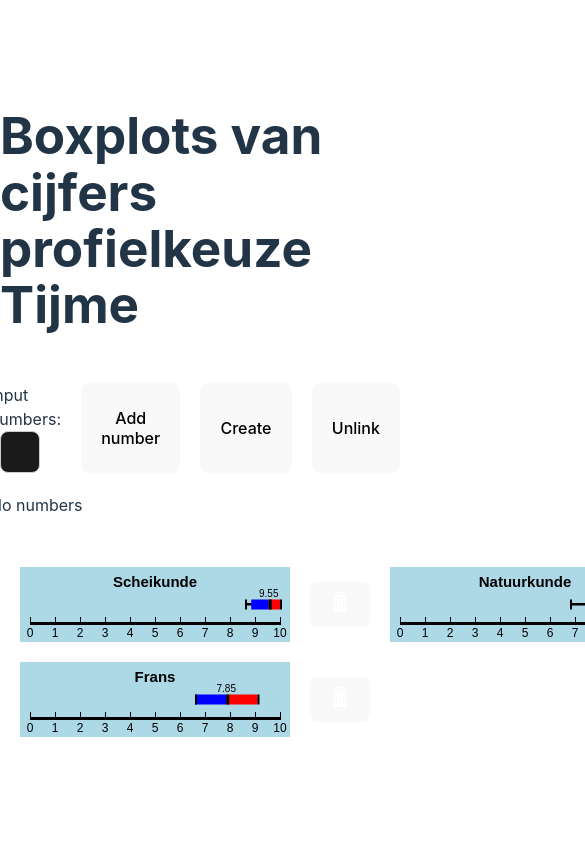
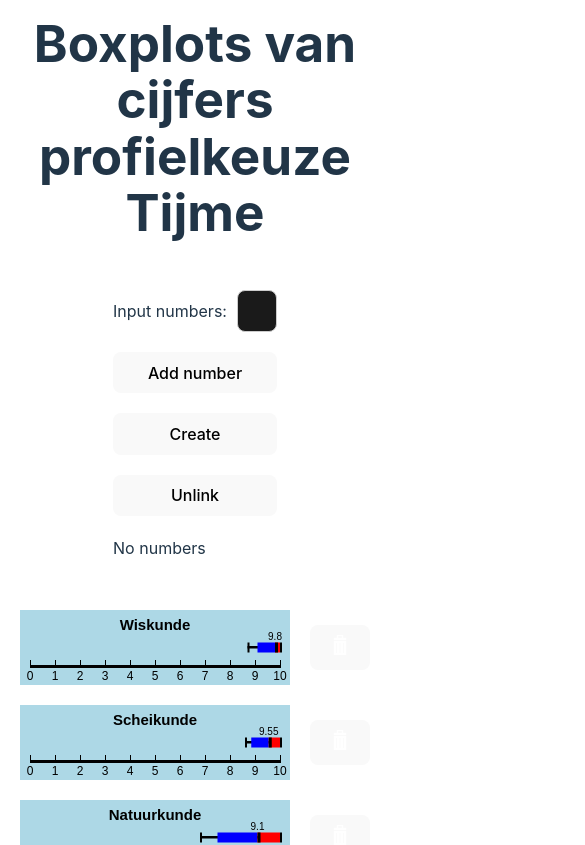
Before and after one commit to 7ijme/boxplot, a React (Vite) app: page / in a window 390 px wide. Shown: the top 845 px of the page, 585 px wide, since content can reach past the window. Built offline with nearby package versions, Linux system fonts and the light colour scheme.

Commit message:
compatability

```diff
--- a/src/Styles/Container.css
+++ b/src/Styles/Container.css
@@ -3,7 +3,7 @@
   align-items: center;
   flex-direction: column;
   justify-content: center;
-  height: 100vh;
+  min-height: 100vh;
   gap: 50px;
 }
 
@@ -19,6 +19,10 @@
   gap: 20px;
   align-items: center;
   text-align: center;
+}
+
+.box:last-of-type {
+  margin-bottom: 15px;
 }
 
 .number {
@@ -51,3 +55,19 @@ form input[type="text"] {
 canvas {
   cursor: pointer;
 }
+
+h1 {
+  margin-top: 15px;
+  text-align: center;
+}
+
+@media only screen and (max-width: 400px) {
+  .box-plots {
+    display: flex;
+    flex-direction: column;
+  }
+
+  .form form {
+    flex-direction: column;
+  }
+}
```
